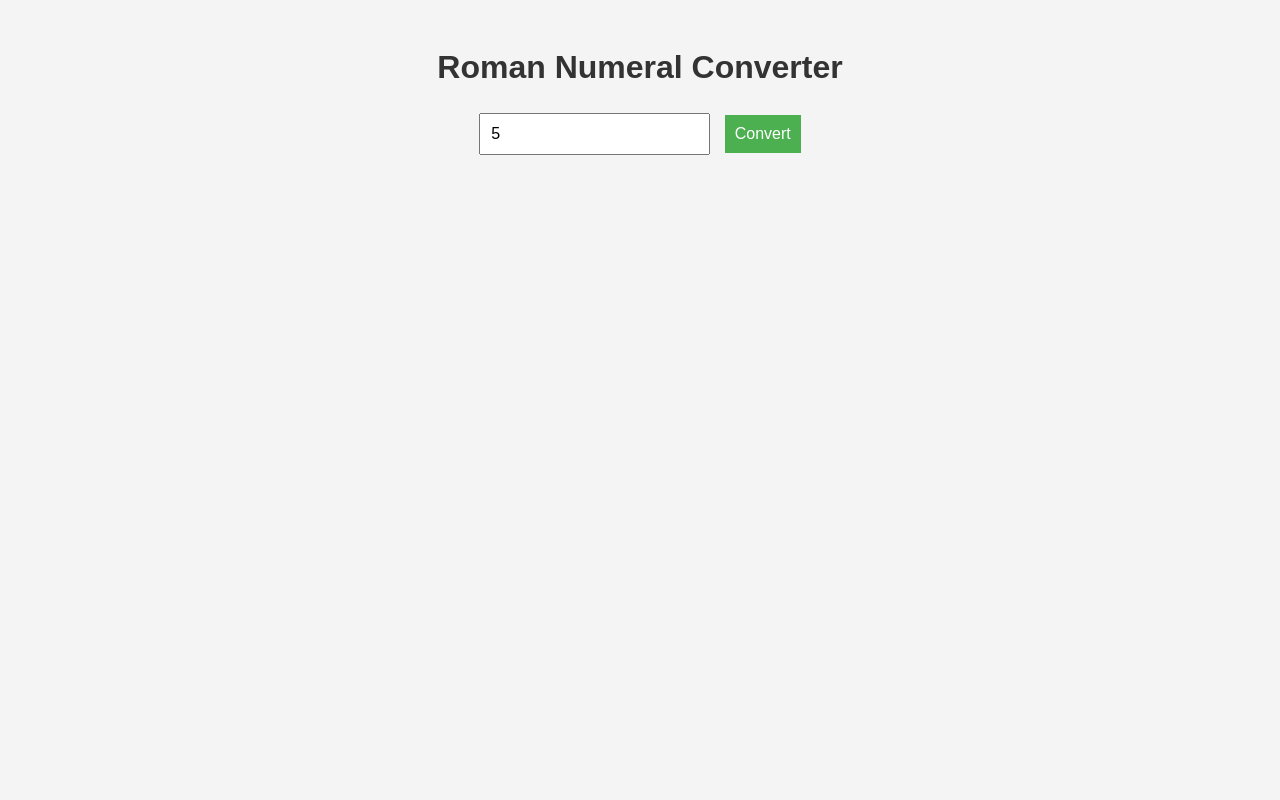
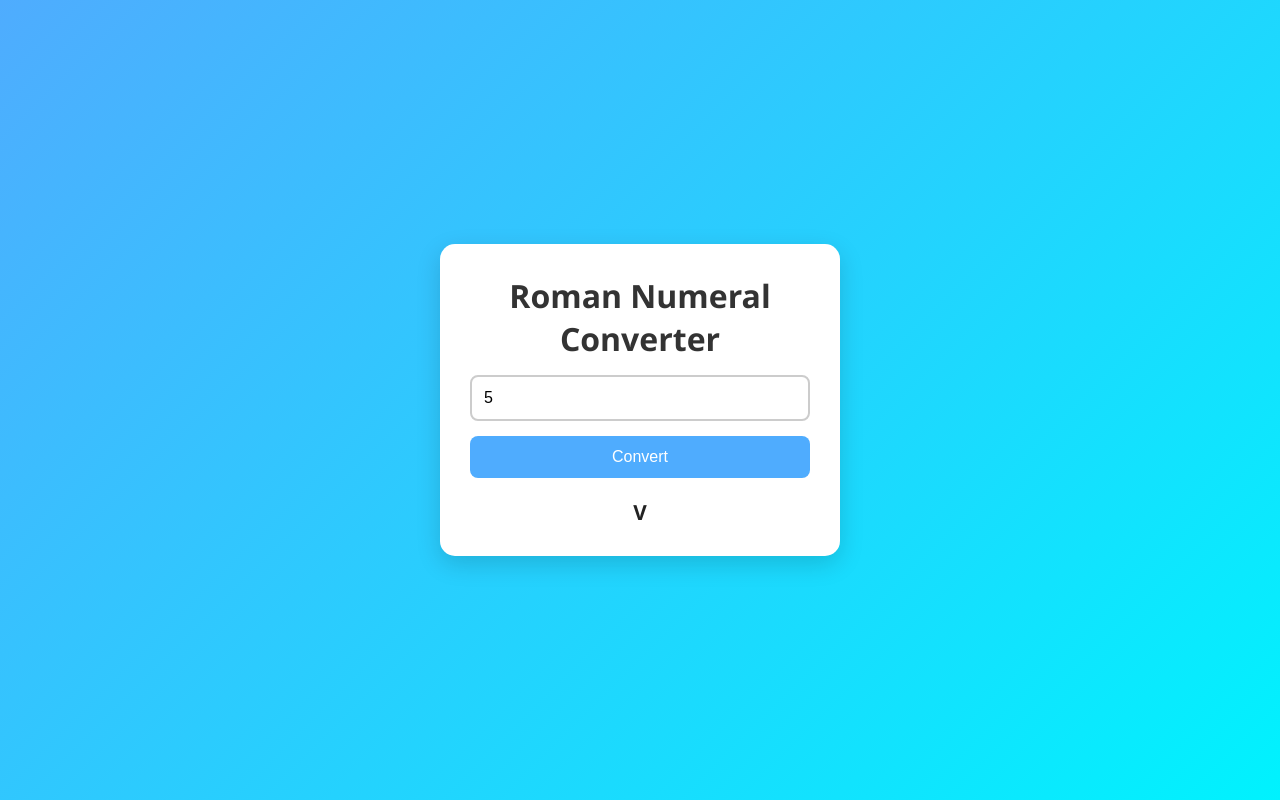
Before and after one commit to Maichonok/Roman-Numeral-Converter, a plain HTML site: page index.html in a window 1280 px wide. Both pictures are taken after typing "5" into the empty fields and a click on the button "Convert". Drawn offline with Linux system fonts and the light colour scheme.

Commit message:
Add main JS file for project functionality

```diff
--- a/index.html
+++ b/index.html
@@ -9,13 +9,12 @@
   <meta name="description" content="Convert numbers to Roman numerals quickly and easily with this simple online Roman Numeral Converter">
 </head>
 <body>
-
+<div class="container">
   <h1>Roman Numeral Converter</h1>
-
   <input type="number" id="number" placeholder="Enter number">
   <button id="convert-btn">Convert</button>
-
   <div id="output"></div>
-
+</div>
+  <script src="script.js"></script>
 </body>
 </html>
--- /dev/null
+++ b/script.js
@@ -0,0 +1,51 @@
+const numberInput = document.getElementById("number");
+const convertBtn = document.getElementById("convert-btn");
+const output = document.getElementById("output");
+
+const romanMap = [
+  { value: 1000, numeral: "M" },
+  { value: 900, numeral: "CM" },
+  { value: 500, numeral: "D" },
+  { value: 400, numeral: "CD" },
+  { value: 100, numeral: "C" },
+  { value: 90, numeral: "XC" },
+  { value: 50, numeral: "L" },
+  { value: 40, numeral: "XL" },
+  { value: 10, numeral: "X" },
+  { value: 9, numeral: "IX" },
+  { value: 5, numeral: "V" },
+  { value: 4, numeral: "IV" },
+  { value: 1, numeral: "I" },
+];
+
+function convertToRoman(num) {
+  let result = "";
+  for (let { value, numeral } of romanMap) {
+    while (num >= value) {
+      result += numeral;
+      num -= value;
+    }
+  }
+  return result;
+}
+
+convertBtn.addEventListener("click", () => {
+  const value = numberInput.value.trim();
+
+  if (value === "") {
+    output.textContent = "Please enter a valid number";
+    return;
+  }
+
+  const num = parseInt(value, 10);
+
+  if (isNaN(num)) {
+    output.textContent = "Please enter a valid number";
+  } else if (num < 1) {
+    output.textContent = "Please enter a number greater than or equal to 1";
+  } else if (num >= 4000) {
+    output.textContent = "Please enter a number less than or equal to 3999";
+  } else {
+    output.textContent = convertToRoman(num);
+  }
+});
--- a/style.css
+++ b/style.css
@@ -1,35 +1,67 @@
+* {
+  box-sizing: border-box;
+  margin: 0;
+  padding: 0;
+}
+
 body {
-  font-family: Arial, sans-serif;
-  padding: 20px;
-  background-color: #f4f4f4;
+  font-family: "Segoe UI", Tahoma, Geneva, Verdana, sans-serif;
+  background: linear-gradient(135deg, #4facfe, #00f2fe);
+  min-height: 100vh;
+  display: flex;
+  justify-content: center;
+  align-items: center;
+}
+
+.container {
+  background: white;
+  padding: 30px;
+  border-radius: 15px;
+  box-shadow: 0 8px 25px rgba(0, 0, 0, 0.15);
   text-align: center;
+  max-width: 400px;
+  width: 100%;
 }
 
 h1 {
   color: #333;
+  margin-bottom: 15px;
 }
 
-input,
-button {
-  padding: 10px;
-  margin: 5px;
+input {
+  width: 100%;
+  padding: 12px;
+  border: 2px solid #ccc;
+  border-radius: 8px;
   font-size: 16px;
+  margin-bottom: 15px;
+  transition: border 0.3s;
+}
+
+input:focus {
+  outline: none;
+  border-color: #4facfe;
 }
 
 button {
-  background-color: #4caf50;
+  width: 100%;
+  padding: 12px;
+  background: #4facfe;
+  color: white;
   border: none;
-  color: white;
+  font-size: 16px;
+  border-radius: 8px;
   cursor: pointer;
+  transition: background 0.3s;
 }
 
 button:hover {
-  background-color: #45a049;
+  background: #3699fa;
 }
 
 #output {
   margin-top: 20px;
-  font-size: 1.5rem;
+  font-size: 1.3rem;
   font-weight: bold;
-  color: #333;
+  color: #222;
 }
```
